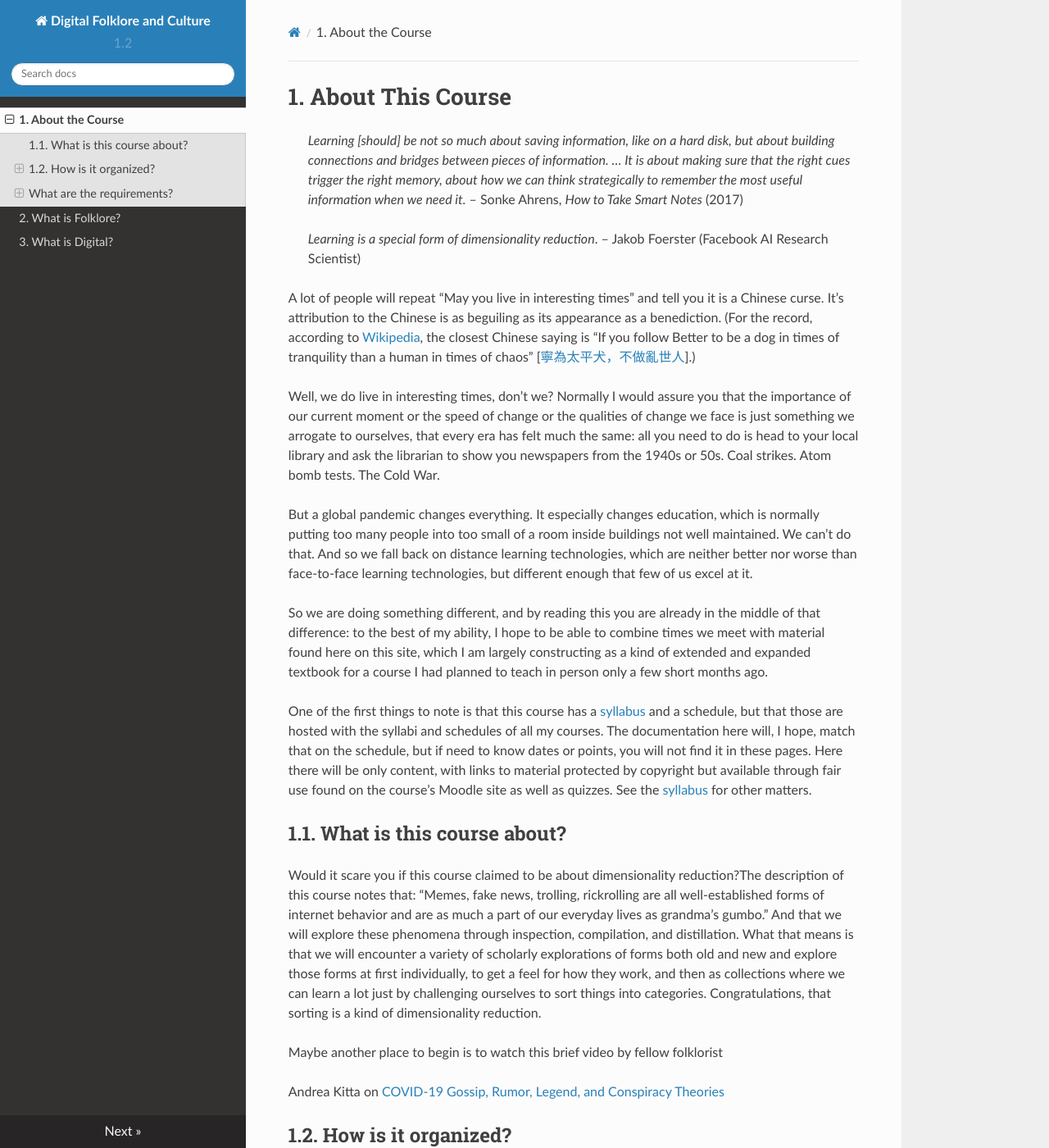
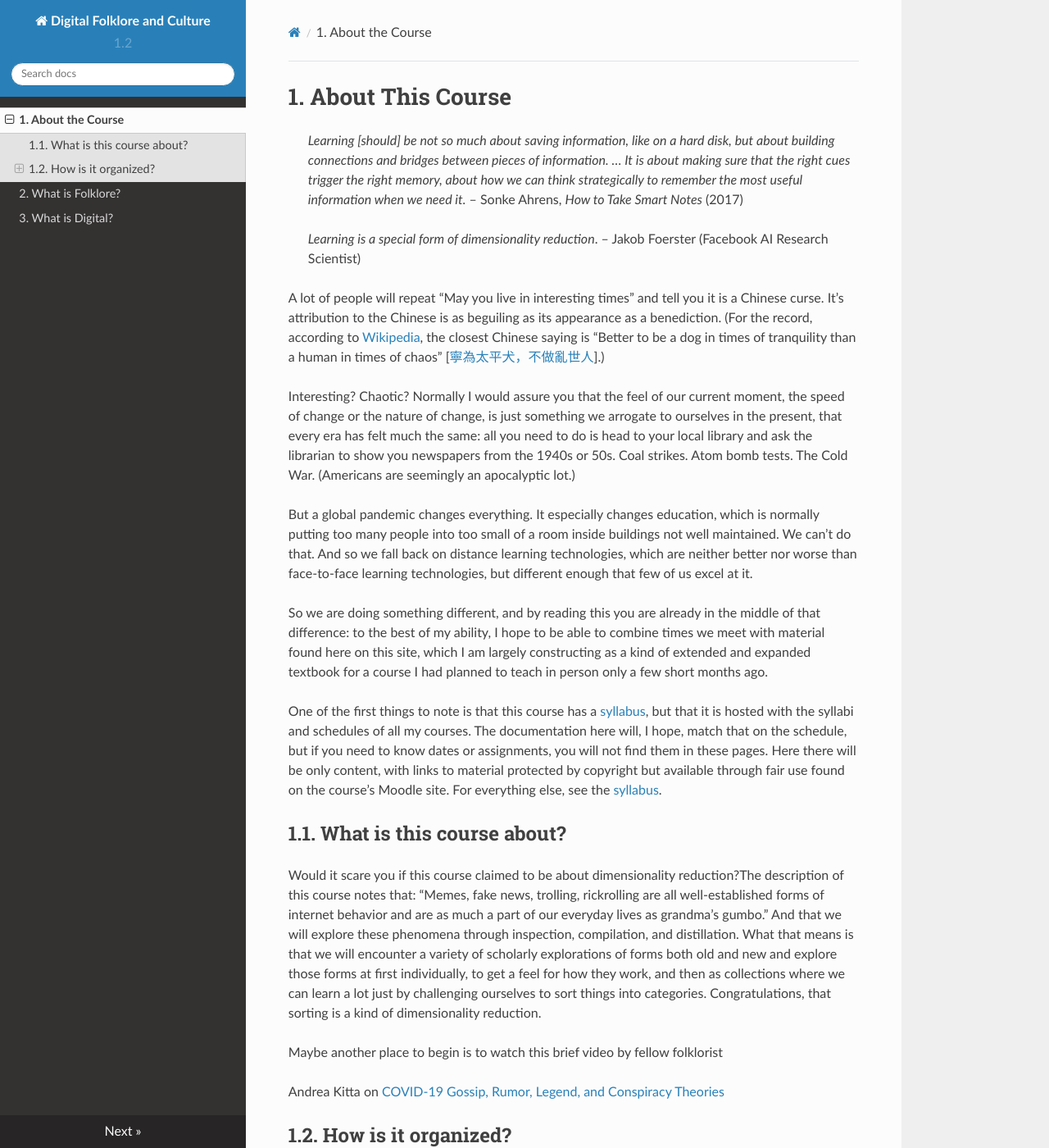
Before and after one commit to johnlaudun/digital-folklore, an MkDocs documentation site: the page built from docs/01-Welcome.md, in a window 1280 px wide and 1400 px high. Shown: the whole window at 82% size. Built offline with MkDocs 1.6.1, drawn with Linux system fonts in a browser that asks for light colours; nearby versions of some CDN libraries; some of the changed text lies outside the part shown.

```diff
--- a/docs/01-Welcome.md
+++ b/docs/01-Welcome.md
@@ -4,15 +4,15 @@
 
 > *Learning is a special form of dimensionality reduction*. -- Jakob Foerster (Facebook AI Research Scientist)
 
-A lot of people will repeat “May you live in interesting times” and tell you it is a Chinese curse. It’s attribution to the Chinese is as beguiling as its appearance as a benediction. (For the record, according to [Wikipedia](https://en.wikipedia.org/wiki/May_you_live_in_interesting_times), the closest Chinese saying is "If you follow Better to be a dog in times of tranquility than a human in times of chaos" [[寧為太平犬，不做亂世人](https://en.wiktionary.org/wiki/寧為太平犬，不做亂世人)].)
+A lot of people will repeat “May you live in interesting times” and tell you it is a Chinese curse. It’s attribution to the Chinese is as beguiling as its appearance as a benediction. (For the record, according to [Wikipedia](https://en.wikipedia.org/wiki/May_you_live_in_interesting_times), the closest Chinese saying is "Better to be a dog in times of tranquility than a human in times of chaos" [[寧為太平犬，不做亂世人](https://en.wiktionary.org/wiki/寧為太平犬，不做亂世人)].)
 
-Well, we do live in interesting times, don’t we? Normally I would assure you that the importance of our current moment or the speed of change or the qualities of change we face is just something we arrogate to ourselves, that every era has felt much the same: all you need to do is head to your local library and ask the librarian to show you newspapers from the 1940s or 50s. Coal strikes. Atom bomb tests. The Cold War.
+Interesting? Chaotic? Normally I would assure you that the feel of our current moment, the speed of change or the nature of change, is just something we arrogate to ourselves in the present, that every era has felt much the same: all you need to do is head to your local library and ask the librarian to show you newspapers from the 1940s or 50s. Coal strikes. Atom bomb tests. The Cold War.  (Americans are seemingly an apocalyptic lot.)
 
 But a global pandemic changes everything. It especially changes education, which is normally putting too many people into too small of a room inside buildings not well maintained. We can’t do that. And so we fall back on distance learning technologies, which are neither better nor worse than face-to-face learning technologies, but different enough that few of us excel at it.
 
 So we are doing something different, and by reading this you are already in the middle of that difference: to the best of my ability, I hope to be able to combine times we meet with material found here on this site, which I am largely constructing as a kind of extended and expanded textbook for a course I had planned to teach in person only a few short months ago.
 
-One of the first things to note is that this course has a [syllabus](https://textalytics.net/334/) and a schedule, but that those are hosted with the syllabi and schedules of all my courses. The documentation here will, I hope, match that on the schedule, but if need to know dates or points, you will not find it in these pages. Here there will be only content, with links to material protected by copyright but available through fair use found on the course’s Moodle site as well as quizzes. See the [syllabus](https://textalytics.net/334/) for other matters.
+One of the first things to note is that this course has a [syllabus](https://textalytics.net/334/), but that it is hosted with the syllabi and schedules of all my courses. The documentation here will, I hope, match that on the schedule, but if you need to know dates or assignments, you will not find them in these pages. Here there will be only content, with links to material protected by copyright but available through fair use found on the course’s Moodle site. For everything else, see the [syllabus](https://textalytics.net/334/).
 
 ## 1.1. What is this course about?
 
@@ -40,17 +40,3 @@ Pace yourself, which means setting aside time to go through the course materials
 As to the less obvious things you must do: *ask questions*. In most cases, you will be doing someone else a favor by asking a question they haven’t quite put into words yet. (We’re going to assume all of you are equally determined to get the most out of your education and so the second a question comes to you and you can put it in words, you are going to ask it. Okay?)
 
 Finally, connect with someone else. In an in-person class, I ask students to do this in case they miss a class and need to get notes. In a remote class, it’s a good idea to swap notes with someone: you can see what you missed. *Make it happen*.
-
-## What are the requirements?
-
-* _Scientific American_'s [60-Second Science](https://www.scientificamerican.com/podcast/episode/old-art-offers-agriculture-info/) series is billed as a podcast, and thus depends upon audio, but episodes regularly feature visuals -- usually just one, and it's not a slide of bullet points but more often an image or a graph which is explained during the course of the episode.
-* Multi-panel comic.
-* Timeline of/with images.
-* miniTEDtalk
-* _Horrible Histories_ sometimes features [songs](https://www.youtube.com/watch?v=tDy4oBa2jyM).
-
-### Course Project
-
-* No less than 10 examples of object of study
-
-As a folklorist, I study anecdotes. Anecdotes are the stuff of life. They can even be objects of study. You just can't work with anecdotal evidence, in the sense that a small number of examples—sometimes only one—drawn from personal experience can serve as your data. It's perfectly fine to let your personal experience draw you towards an object of study, but once you have established that object, you need to collect (and analyze) objectively and purposefully; not casually, anecdotally.
```
